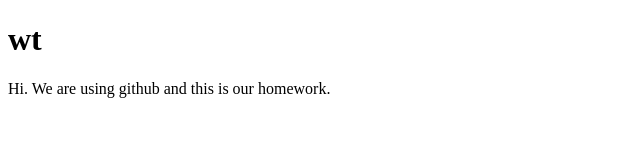
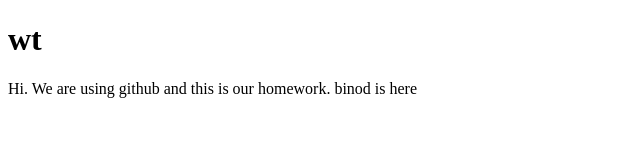
Before and after one commit to team-gces/wt, a plain HTML site: page index.html in a window 1280 px wide. Shown: the whole page, without its empty margins (0-640 px from the left). Drawn offline with Linux system fonts and the light colour scheme.

Commit message:
binod.html
dgcs

```diff
--- a/index.html
+++ b/index.html
@@ -6,5 +6,6 @@
 <body>
 	<h1>wt</h1>
 Hi. We are using github and this is our homework.
+	binod is here
 </body>
 </html>
```
